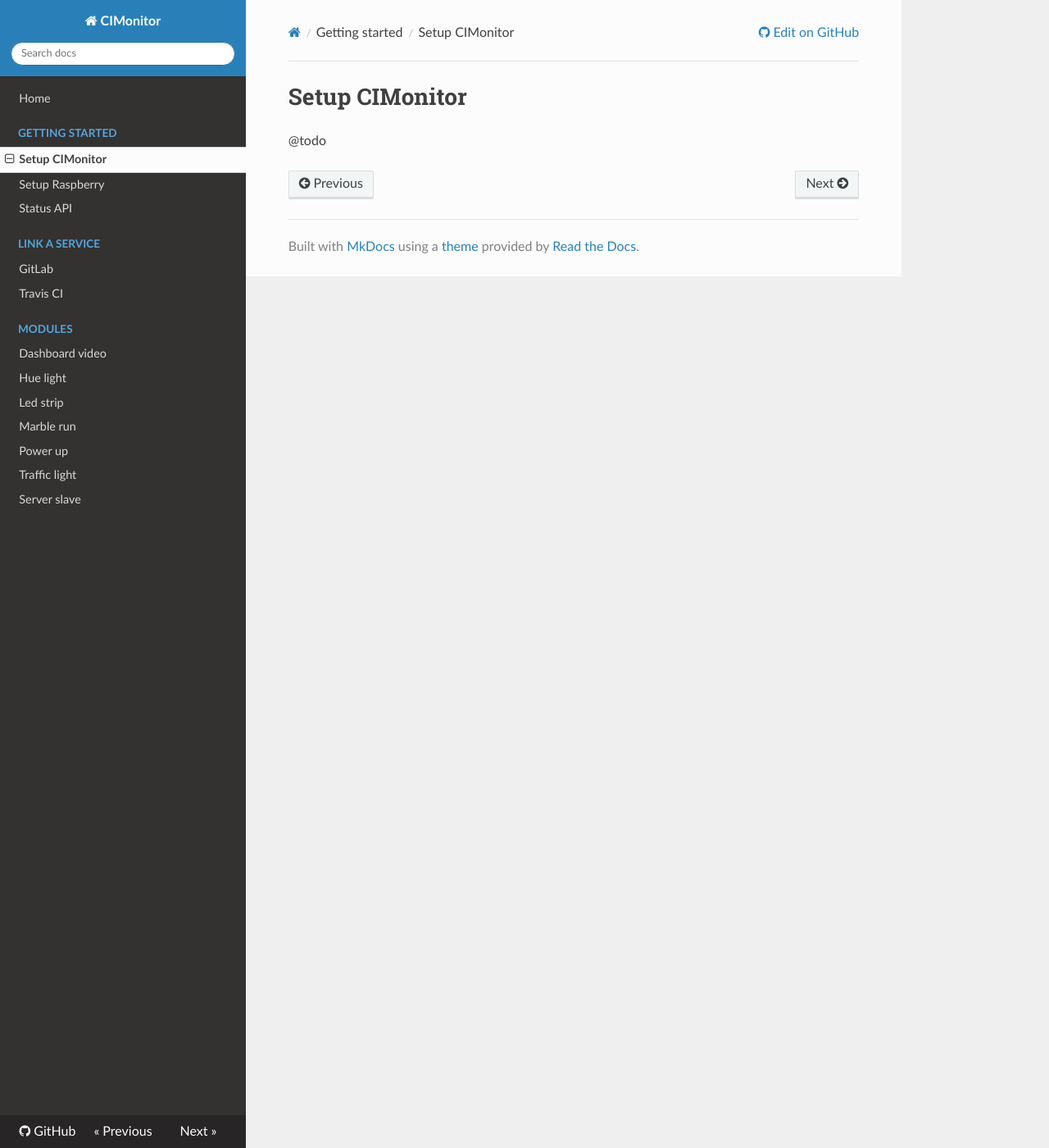
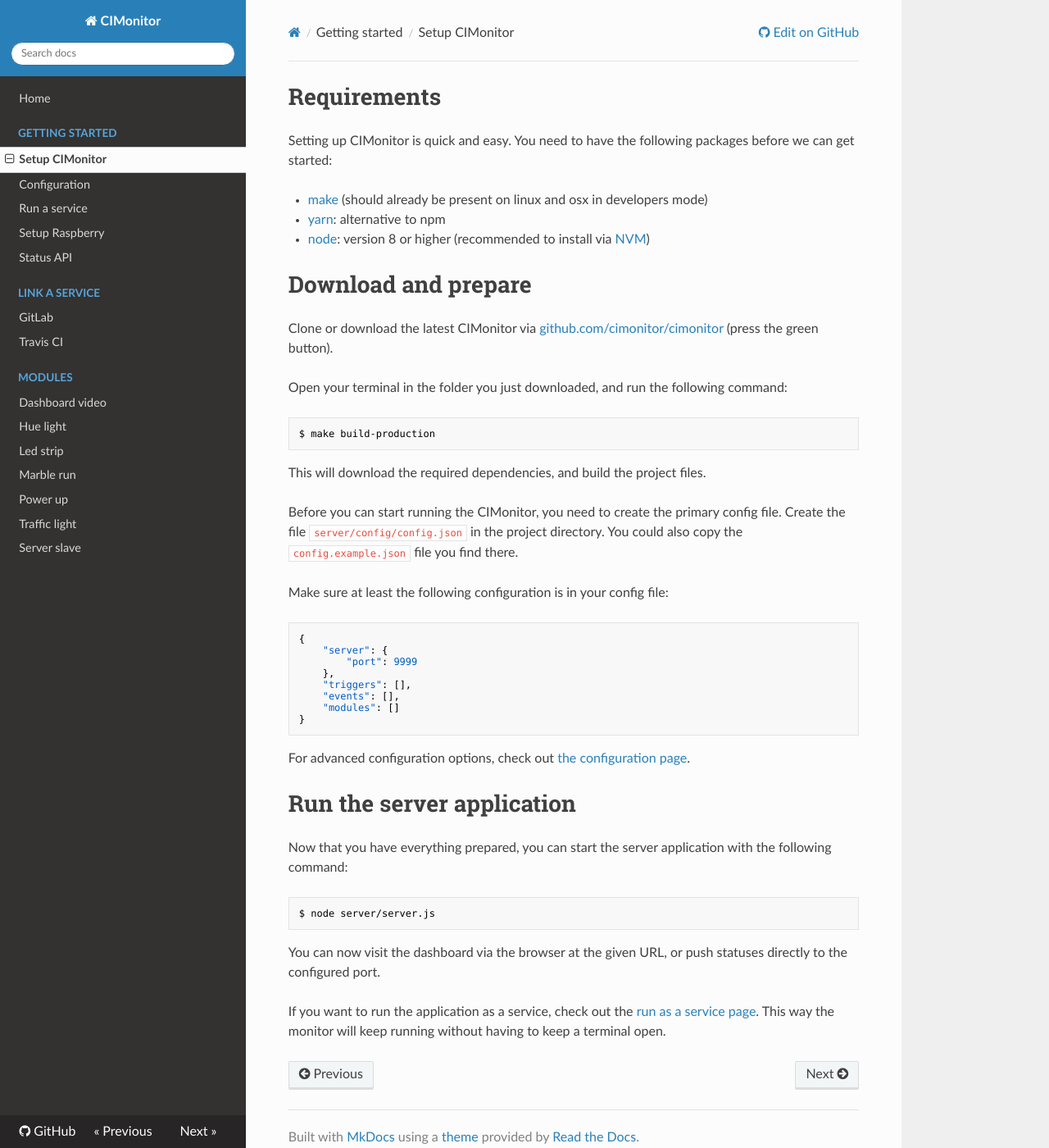
Before and after one commit to FuturePortal/CIMonitor, an MkDocs documentation site: the page built from docs/setup/CIMonitor.md, in a window 1280 px wide and 1400 px high. Shown: the whole window at 82% size. Built offline with MkDocs 1.6.1, drawn with Linux system fonts in a browser that asks for light colours; nearby versions of some CDN libraries; old or Windows-style settings are respelled for this version of MkDocs.

Commit message:
Finish basic setup page

````diff
--- a/docs/setup/CIMonitor.md
+++ b/docs/setup/CIMonitor.md
@@ -1,3 +1,52 @@
-# Setup CIMonitor
+# Requirements
 
-@todo
+Setting up CIMonitor is quick and easy. You need to have the following packages before we can get started:
+
+-   [make](https://www.gnu.org/software/make/) (should already be present on linux and osx in developers mode)
+-   [yarn](https://yarnpkg.com/): alternative to npm
+-   [node](https://nodejs.org/en/download/): version 8 or higher (recommended
+    to install via [NVM](https://github.com/creationix/nvm#installation))
+
+# Download and prepare
+
+Clone or download the latest CIMonitor via [github.com/cimonitor/cimonitor](https://github.com/cimonitor/cimonitor)
+(press the green button).
+
+Open your terminal in the folder you just downloaded, and run the following command:
+
+```sh
+$ make build-production
+```
+
+This will download the required dependencies, and build the project files.
+
+Before you can start running the CIMonitor, you need to create the primary config file. Create the file
+`server/config/config.json` in the project directory. You could also copy the `config.example.json` file
+you find there.
+
+Make sure at least the following configuration is in your config file:
+
+```json
+{
+    "server": {
+        "port": 9999
+    },
+    "triggers": [],
+    "events": [],
+    "modules": []
+}
+```
+
+For advanced configuration options, check out [the configuration page](configuration.md).
+
+# Run the server application
+
+Now that you have everything prepared, you can start the server application with the following command:
+
+```sh
+$ node server/server.js
+```
+
+You can now visit the dashboard via the browser at the given URL, or push statuses directly to the configured port.
+
+If you want to run the application as a service, check out the [run as a service page](run-as-service.md). This way the monitor will keep running without having to keep a terminal open.
--- a/mkdocs.yml
+++ b/mkdocs.yml
@@ -7,7 +7,9 @@
     - Home: index.md
     - Getting started:
           - Setup CIMonitor: setup/CIMonitor.md
-          - Setup Raspberry: setup/raspberry.md
+          - Configuration: setup/configuration.md
+          - Run a service: setup/run-as-service.md
+          - Setup Raspberry: setup/Raspberry.md
     - Status API: status-API.md
     - Link a service:
           - GitLab: services/GitLab.md
````
Also changed, not shown: docs/setup/configuration.md (added, +1 -0 lines), docs/setup/Raspberry.md (renamed from docs/setup/raspberry.md), docs/setup/run-as-service.md (added).
